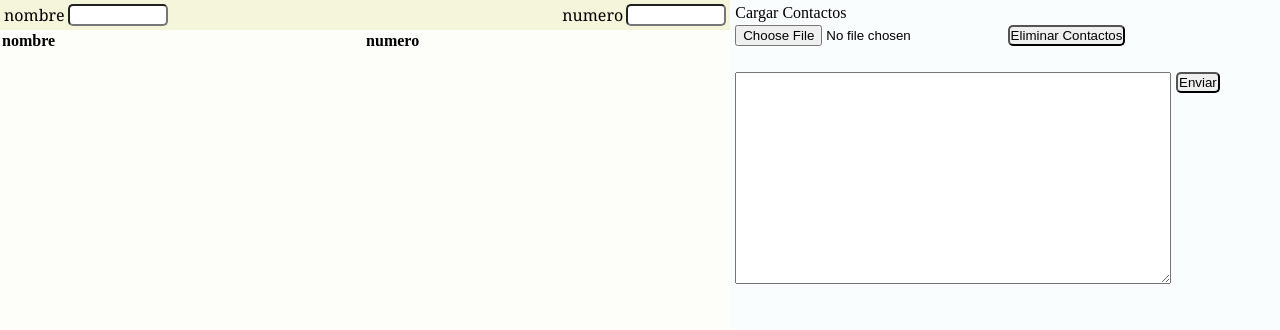
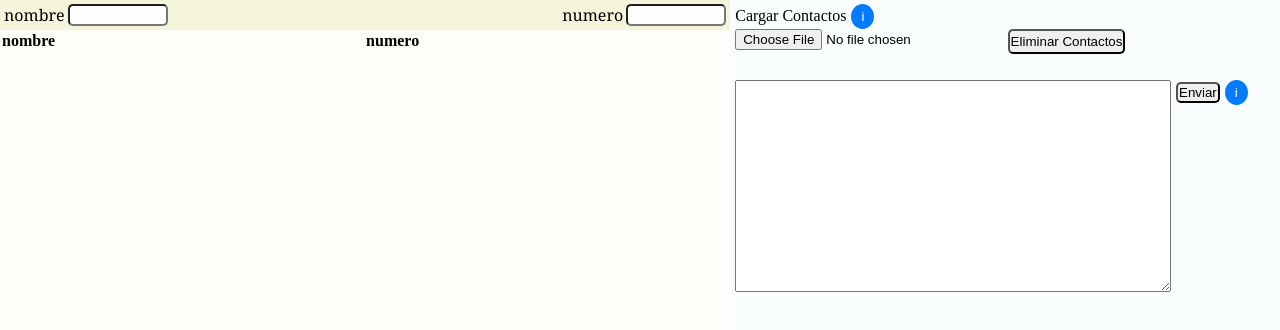
Before and after one commit to DiegoAraujoJS/vue-whatsapp, a Vue app: page / in a window 1280 px wide. Shown: the top 330 px of the page. Built offline with nearby package versions, Linux system fonts and the light colour scheme.

Commit message:
Added instructions to add contacts and to send message.

```diff
--- a/index.html
+++ b/index.html
@@ -4,7 +4,7 @@
     <meta charset="UTF-8">
     <link rel="icon" href="/whatsapp-business.svg">
     <meta name="viewport" content="width=device-width, initial-scale=1.0">
-    <title>Vite App</title>
+    <title>WhatsApp Multi Message</title>
   </head>
   <body>
     <div id="app"></div>
--- a/src/App.vue
+++ b/src/App.vue
@@ -1,10 +1,4 @@
 <script setup lang="ts">
-import { onMounted } from 'vue';
-
-onMounted(() => {
-    document.title = "WhatsApp Multi Message"
-})
-
 </script>
 
 <template>
--- a/src/assets/base.css
+++ b/src/assets/base.css
@@ -23,3 +23,13 @@ button {
     border-radius: 5px;
     padding: 1px;
 }
+
+.info-button {
+    background-color: #007BFF;
+    color: #FFF;
+    border-radius: 50%;
+    padding: 5px 10px;
+    border: none;
+    cursor: pointer;
+    margin-left: 5px;
+}
--- a/src/components/ExcelReader.vue
+++ b/src/components/ExcelReader.vue
@@ -1,6 +1,12 @@
 <template>
     <div class="load-contacts">
-        <div>Cargar Contactos</div>
+        <div>
+            <span>Cargar Contactos</span>
+            <button class="info-button" @click="renderInstructions({
+                title: 'Cargar los contactos desde un Excel',
+                instructions: uploadInstructions
+            })">i</button>
+        </div>
         <input class="excel-input" type="file" @change="handleFileUpload" accept=".xlsx,.xls" />
         <button class="button-delete" @click="deleteAndReload">Eliminar Contactos</button>
     </div>
@@ -10,6 +16,7 @@
 import { IDBTransactionDeleteContacts } from '@/indexedDB/queries';
 import { fillWhatsappDatabaseAndAlterIfNecessary } from '@/indexedDB/resolver';
 import type { Contact } from '@/types/row';
+import { renderInstructions } from '@/utils/instructions';
 import Swal from 'sweetalert2';
 import * as XLSX from 'xlsx';
 const readExcel = (file: File): Promise<Contact[]> => {
@@ -71,6 +78,28 @@ const deleteAndReload = () => Swal.fire({
         }
     })
 
+const uploadInstructions = `El primer paso es cargar contactos. Tenés que cargar un excel en formato .xlsx o .xls con tus contactos organizados de la siguiente manera: <table>
+                    <thead>
+                        <tr>
+                            <th class="property">nombre</th>
+                            <th class="property">numero</th>
+                        </tr>
+                    </thead>
+                    <tbody>
+                        <tr>
+                            <td>Susana</td>
+                            <td>541175354103</td>
+                        </tr>
+                        <tr>
+                            <td>Jerónimo</td>
+                            <td>541183423721</td>
+                        </tr>
+                    </tbody>
+                </table>
+<br/>
+Debe haber al menos las columnas de nombre y numero para que se puedan cargar los contactos. Además puede haber tantas columnas adicionales como se desee.
+`
+
 </script>
 
 <style scoped>
@@ -93,4 +122,6 @@ const deleteAndReload = () => Swal.fire({
     grid-row: 2
 }
 
+
+
 </style>
--- a/src/router/index.ts
+++ b/src/router/index.ts
@@ -8,9 +8,6 @@ const router = createRouter({
             path: '/',
             name: 'home',
             component: HomeView,
-            meta: {
-                title: 'WhatsApp - Remax'
-            }
         },
     ]
 })
--- /dev/null
+++ b/src/utils/instructions.ts
@@ -0,0 +1,48 @@
+import Swal from "sweetalert2"
+
+type InstructionsSteps = {
+    title: string
+    instructions: {
+        title: string
+        steps: string[]
+    }[]
+}
+
+type InstructionsSimple = {
+    title: string
+    instructions: string
+}
+
+function generateInstructions (recipe: InstructionsSteps) {
+    let html = '<ul>';
+
+    // Add title
+    html += `<li><b>${recipe.title}</b></li>`;
+
+    // Iterate over instructions
+    for (const instruction of recipe.instructions) {
+        html += `<li><div><b>${instruction.title}</b></div>`;
+        html += '<ol>';
+
+        // Iterate over steps
+        for (const step of instruction.steps) {
+            html += `<li>${step}</li>`;
+        }
+
+        html += '</ol></li>';
+    }
+
+    html += '</ul>';
+
+    return html;
+}
+
+
+export function renderInstructions(recipe: InstructionsSteps | InstructionsSimple) {
+    if (typeof recipe.instructions === "string") return Swal.fire(recipe.title, recipe.instructions, "info")
+    return Swal.fire({
+        title: recipe.title,
+        icon: "info",
+        html: generateInstructions(recipe as InstructionsSteps)
+    })
+}
--- a/src/views/HomeView.vue
+++ b/src/views/HomeView.vue
@@ -28,7 +28,13 @@
                 <div v-if="progressState" class="progress">{{progressState}}</div>
                 <div class="message-input">
                     <textarea name="message" id="message" cols="30" rows="10" v-model="message"></textarea>
-                    <button class="send" @click="handleSendMessage(contacts, message)">Enviar</button>
+                    <div class="send">
+                        <button @click="handleSendMessage(contacts, message)">Enviar</button>
+                        <button class="info-button" @click="renderInstructions({
+                            title: 'Enviá mensajes múltiples a tus contactos',
+                            instructions: 'Al tocar \'Enviar\', se va a ir enviando el mensaje que escribiste en el campo a todos los contactos que filtraste a la izquierda. Un ícono a la derecha de cada contacto indica si el envío fue exitoso.'
+                        })">i</button>
+                    </div>
                 </div>
             </div>
         </div>
@@ -42,6 +48,7 @@ import {IDBTransactionGetContacts, IDBTransactionDeleteContacts} from "@/indexed
 import ExcelReader from "@/components/ExcelReader.vue";
 import { createPredicate } from "@/utils/logic";
 import { handleSendMessage } from "@/utils/handleSendMessage";
+import { renderInstructions } from "@/utils/instructions";
 
 const contacts = ref<Contact[]>([])
 const properties = ref<string[]>(['nombre', 'numero'])
@@ -121,8 +128,6 @@ const message = ref("")
 }
 
 .send {
-    position: absolute;
-    top: 0;
     margin: 0 5px;
 }
 .columns {
@@ -134,7 +139,6 @@ const message = ref("")
 }
 
 .right {
-    position: relative;
     background: #F9FDFD;
     width: 75%;
     height: 100%;
@@ -145,6 +149,7 @@ const message = ref("")
 
 .message-input {
     position: relative;
+    display: flex;
     top: 10%;
     width: 100%;
 }
```
